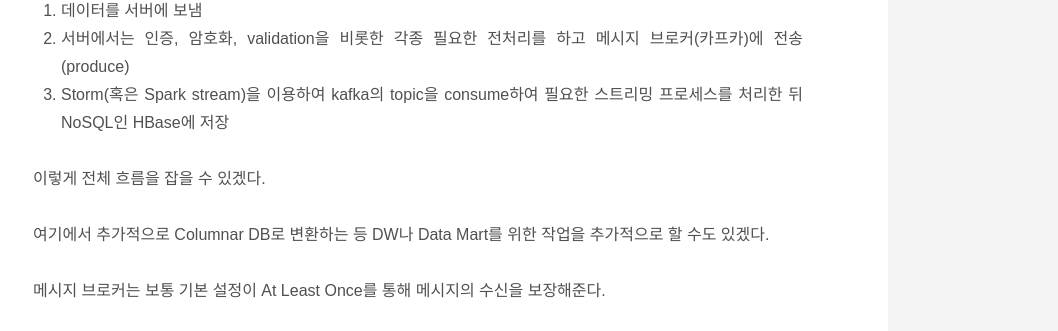
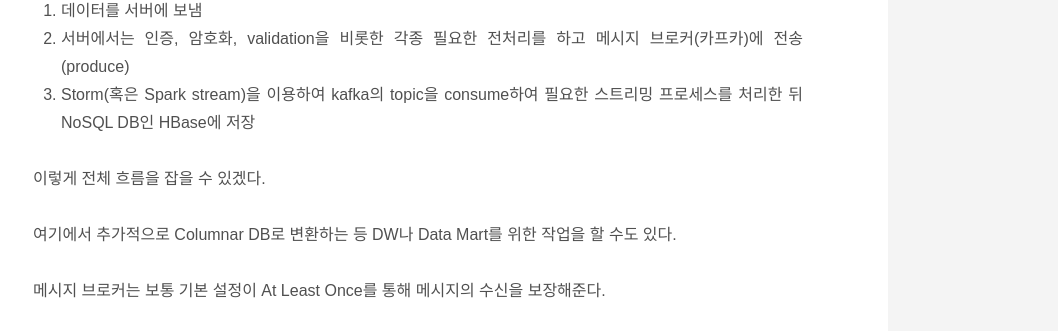
Before and after one commit to loustler/loustler.github.io, a Jekyll site: the page built from _posts/2020/5/2020-05-06-data-pipeline-and-message-deduplication.md, in a window 1280 px wide and 900 px high, scrolled down 2687 px. Shown: the part 174-505 px from the top of the window, without its empty margins (222-1280 px from the left). Built offline with Jekyll 4.4.1, drawn with Linux system fonts in a browser that asks for light colours.

Commit message:
fix post

```diff
--- a/_posts/2020/5/2020-05-06-data-pipeline-and-message-deduplication.md
+++ b/_posts/2020/5/2020-05-06-data-pipeline-and-message-deduplication.md
@@ -58,11 +58,11 @@ D 위에 E가 있고, 이런 E에 저장을 하면 결국 D로 저장이 되는
 
 1. 데이터를 서버에 보냄
 1. 서버에서는 인증, 암호화, validation을 비롯한 각종 필요한 전처리를 하고 메시지 브로커(카프카)에 전송(produce)
-1. Storm(혹은 Spark stream)을 이용하여 kafka의 topic을 consume하여 필요한 스트리밍 프로세스를 처리한 뒤 NoSQL인 HBase에 저장
+1. Storm(혹은 Spark stream)을 이용하여 kafka의 topic을 consume하여 필요한 스트리밍 프로세스를 처리한 뒤 NoSQL DB인 HBase에 저장
 
 이렇게 전체 흐름을 잡을 수 있겠다.
 
-여기에서 추가적으로 Columnar DB로 변환하는 등 DW나 Data Mart를 위한 작업을 추가적으로 할 수도 있겠다.
+여기에서 추가적으로 Columnar DB로 변환하는 등 DW나 Data Mart를 위한 작업을 할 수도 있다.
 
 메시지 브로커는 보통 기본 설정이 At Least Once를 통해 메시지의 수신을 보장해준다.
 
```
